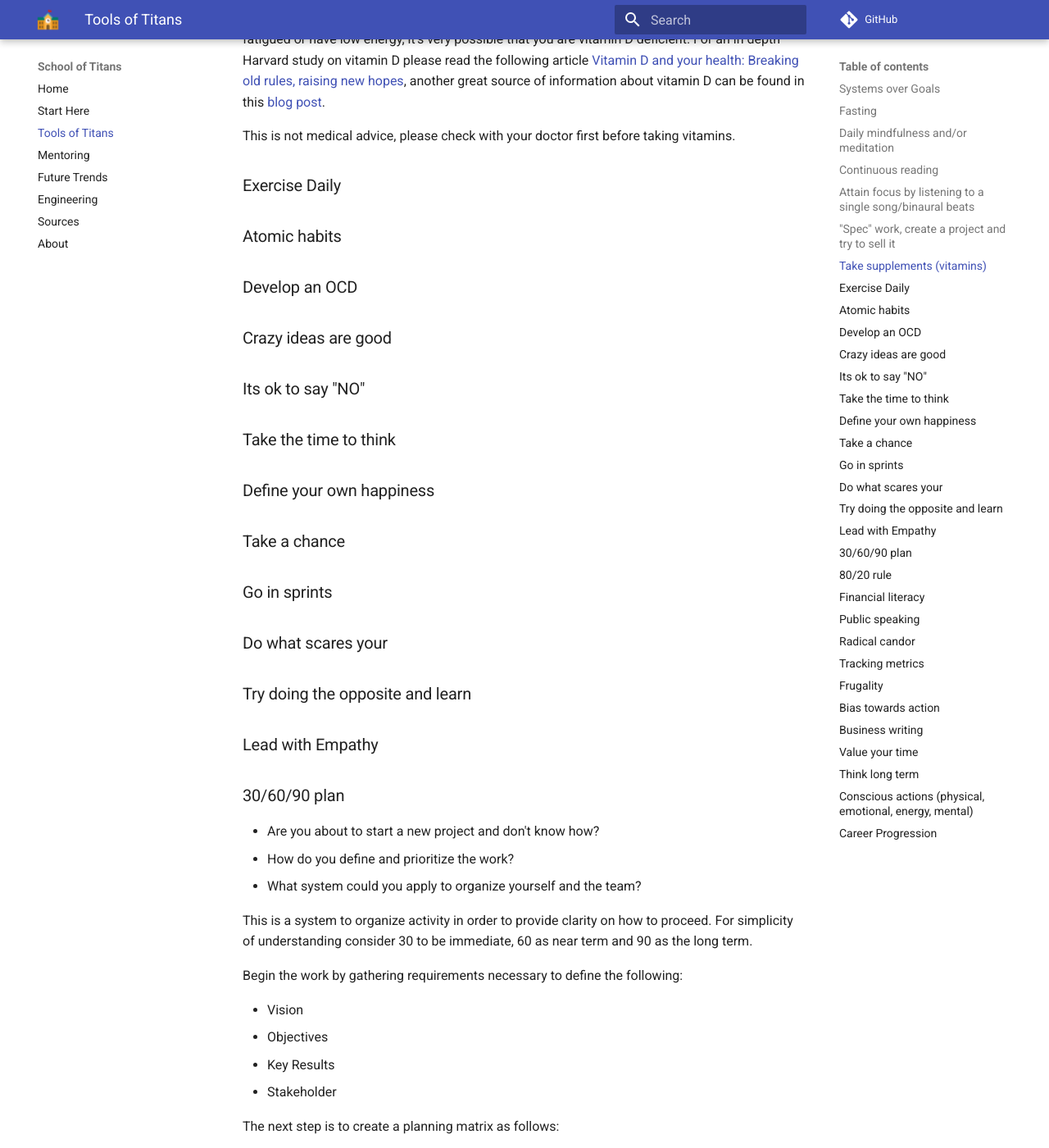
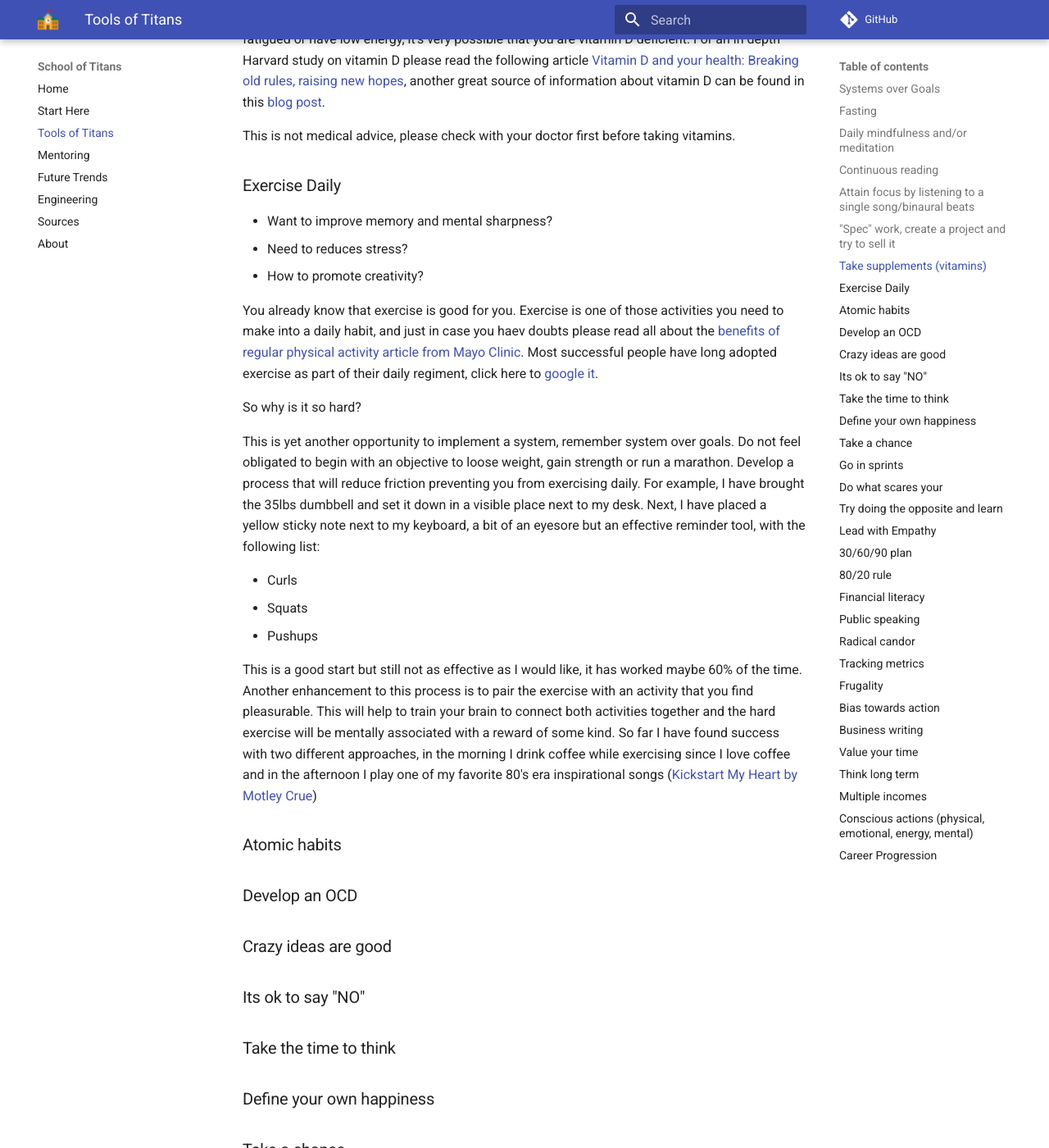
Before and after one commit to fszale/school-of-titans, an MkDocs documentation site: the page built from docs/tools.md, in a window 1280 px wide and 1400 px high, scrolled down 4157 px. Shown: the whole window at 82% size. Built offline with MkDocs 1.6.1 and Material for MkDocs 9.7.7, drawn with Linux system fonts in a browser that asks for light colours; comment, search, counter and statistics services are not loaded.

Commit message:
More, more content

```diff
--- a/docs/tools.md
+++ b/docs/tools.md
@@ -102,6 +102,22 @@ It is best to ask your doctor about a blood test, it is a routine procedure ofte
 This is not medical advice, please check with your doctor first before taking vitamins.
 
 ### Exercise Daily
+- Want to improve memory and mental sharpness?
+- Need to reduces stress?
+- How to promote creativity?
+
+You already know that exercise is good for you. Exercise is one of those activities you need to make into a daily habit, and just in case you haev doubts please read all about the [benefits of regular physical activity article from Mayo Clinic](https://www.mayoclinic.org/healthy-lifestyle/fitness/in-depth/exercise/art-20048389).  Most successful people have long adopted exercise as part of their daily regiment, click here to [google it](https://www.google.com/search?q=successfull+people+daily+exercise).
+
+So why is it so hard?
+
+This is yet another opportunity to implement a system, remember system over goals.  Do not feel obligated to begin with an objective to loose weight, gain strength or run a marathon.  Develop a process that will reduce friction preventing you from exercising daily.  For example, I have brought the 35lbs dumbbell and set it down in a visible place next to my desk.  Next, I have placed a yellow sticky note next to my keyboard, a bit of an eyesore but an effective reminder tool, with the following list:
+
+- Curls
+- Squats
+- Pushups
+
+This is a good start but still not as effective as I would like, it has worked maybe 60% of the time.  Another enhancement to this process is to pair the exercise with an activity that you find pleasurable.  This will help to train your brain to connect both activities together and the hard exercise will be mentally associated with a reward of some kind. So far I have found success with two different approaches, in the morning I drink coffee while exercising since I love coffee and in the afternoon I play one of my favorite 80's era inspirational songs ([Kickstart My Heart by Motley Crue](https://www.youtube.com/watch?v=CmXWkMlKFkI))
+
 ### Atomic habits
 ### Develop an OCD
 ### Crazy ideas are good
@@ -153,6 +169,7 @@ Another effective system to decide priority of execution is known as the ["Paret
 ### Business writing
 ### Value your time
 ### Think long term
+### Multiple incomes
 ### Conscious actions (physical, emotional, energy, mental)
   [https://goop.com/wellness/spirituality/the-four-bodies/](https://goop.com/wellness/spirituality/the-four-bodies/)
 
```
